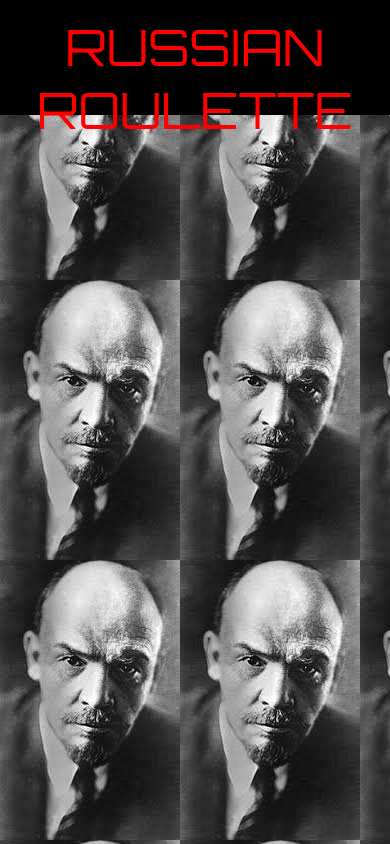
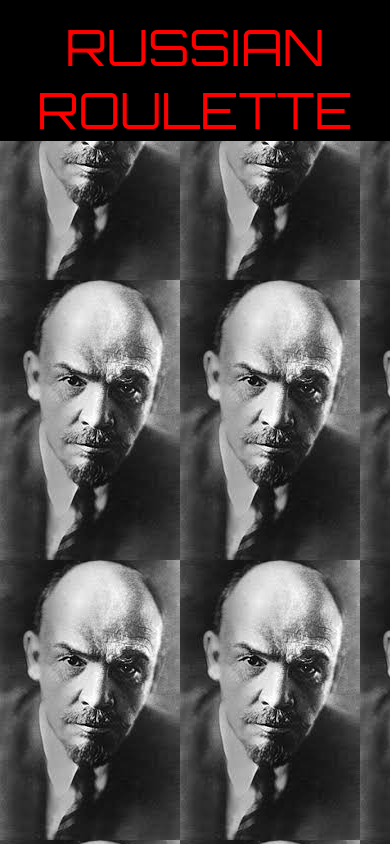
Before and after one commit to Chrisss09/rr-memory-game, a plain HTML site: page index.html in a window 390 px wide. Drawn offline with nearby package versions, Linux system fonts and the light colour scheme.

Commit message:
added a media query to my main header id

```diff
--- a/assets/css/main.css
+++ b/assets/css/main.css
@@ -13,3 +13,9 @@ body{
     margin: -8px;
     padding-top: 15px;
 }
+
+@media screen and (max-width:999px) {
+    #main-header {
+        height: 100%;
+    }
+}
```
